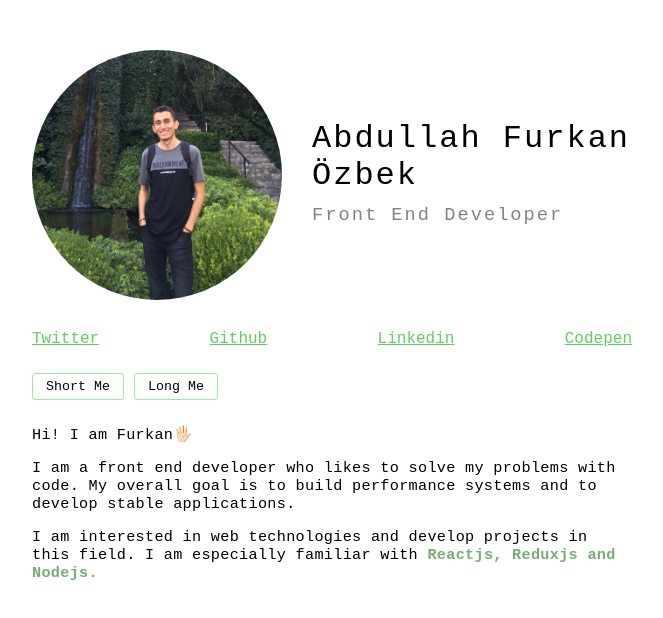
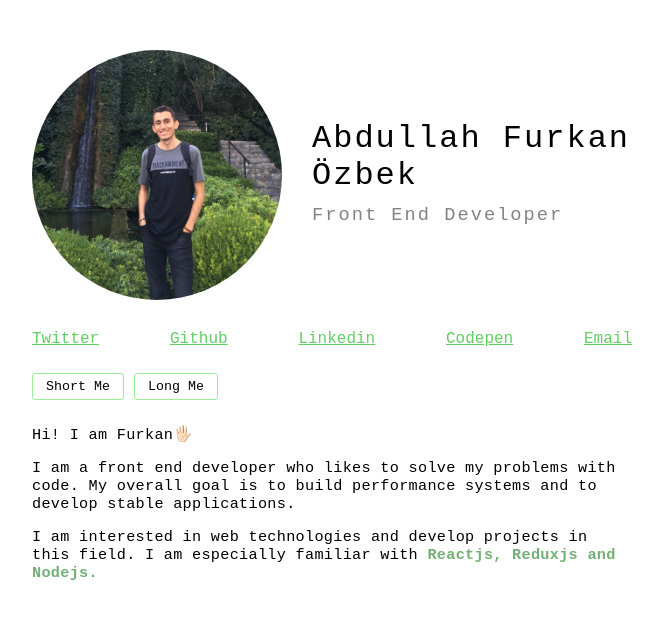
Before and after one commit to afozbek/me, a React (Create React App) app: page / in a window 1280 px wide. Shown: the top 618 px of the page, without its empty margins (308-971 px from the left). Built offline with nearby package versions, Linux system fonts and the light colour scheme; the HTML template or start-up script is replaced by a standard one.

Commit message:
added mail link

```diff
--- a/src/Components/Links/Links.js
+++ b/src/Components/Links/Links.js
@@ -5,13 +5,20 @@ import "./Links.css";
 import { socialLinks } from "./SocialLinks";
 
 const Links = () => {
-    const { githubUrl, twitterUrl, linkedinUrl, codepenUrl } = socialLinks;
+    const {
+        githubUrl,
+        twitterUrl,
+        linkedinUrl,
+        codepenUrl,
+        mailUrl
+    } = socialLinks;
     return (
         <div className="social-links">
             <Link href={twitterUrl}>Twitter</Link>
             <Link href={githubUrl}>Github</Link>
             <Link href={linkedinUrl}>Linkedin</Link>
             <Link href={codepenUrl}>Codepen</Link>
+            <Link href={mailUrl}>Email</Link>
         </div>
     );
 };
```
